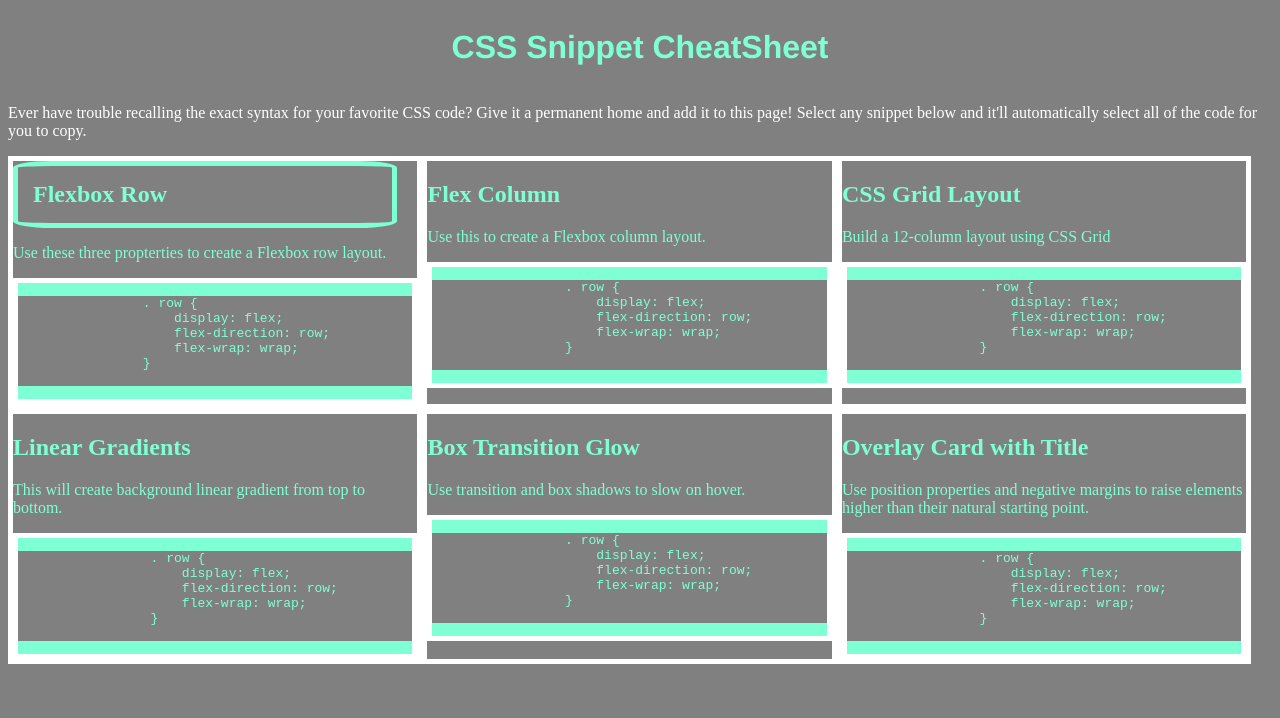
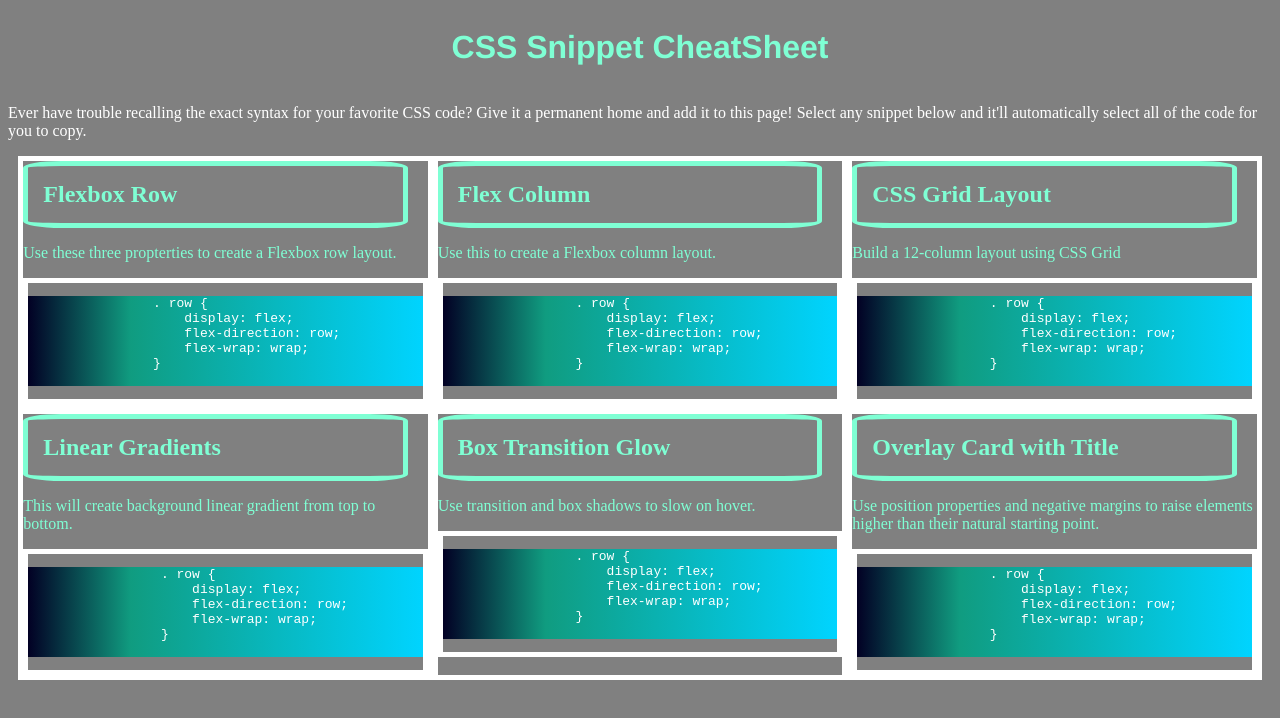
Before and after one commit to AlexanderBarlow/css-snippet-cheatsheat, a plain HTML site: page index.html in a window 1280 px wide. Drawn offline with Linux system fonts and the light colour scheme.

Commit message:
added gradient background to cards

```diff
--- a/assets/css/stylesheet.css
+++ b/assets/css/stylesheet.css
@@ -30,6 +30,7 @@ Header p {
 
 section {
     display: flex;
+    justify-content: center;
     flex-direction: row;
     flex-wrap: wrap;
 }
@@ -39,7 +40,7 @@ article {
     border: 5px solid #fff;
 }
 
-#header {
+.header {
     border: 5px solid var(--bright-text);
     border-radius: 10%;
     text-align: left;
@@ -47,8 +48,12 @@ article {
     margin: 0 20px 0 0;
 }
 
-.card {
 
+pre {
+    background: rgb(2,0,36);
+    background: linear-gradient(90deg, rgba(2,0,36,1) 0%, rgba(16,156,128,1) 26%, rgba(0,212,255,1) 100%);
+    color: var(--white);
+    font-family: monospace;
 }
 
 .notes {
--- a/index.html
+++ b/index.html
@@ -15,10 +15,10 @@
     </header>
 
     <section>
-        <article class="card">
-            <h2 id="header">Flexbox Row</h2>
+        <article>
+            <h2 class="header">Flexbox Row</h2>
             <p>Use these three propterties to create a Flexbox row layout.</p>
-            <article class="notes">
+            <article>
                <pre>
                 . row {
                     display: flex;
@@ -28,10 +28,10 @@
                </pre>
             </article>
         </article>
-        <article class="card">
-            <h2>Flex Column</h2>
+        <article>
+            <h2 class="header">Flex Column</h2>
             <p>Use this to create a Flexbox column layout.</p>
-            <article class="notes">
+            <article>
                 <pre>
                  . row {
                      display: flex;
@@ -42,9 +42,9 @@
              </article>
         </article>
         <article>
-            <h2>CSS Grid Layout</h2>
+            <h2 class ="header">CSS Grid Layout</h2>
             <p>Build a 12-column layout using CSS Grid</p>
-            <article class="notes">
+            <article>
                 <pre>
                  . row {
                      display: flex;
@@ -55,9 +55,9 @@
              </article>
         </article>
         <article>
-            <h2>Linear Gradients</h2>
+            <h2 class="header">Linear Gradients</h2>
             <p>This will create background linear gradient from top to bottom.</p>
-            <article class="notes">
+            <article>
                 <pre>
                  . row {
                      display: flex;
@@ -68,9 +68,9 @@
              </article>
         </article>
         <article>
-            <h2>Box Transition Glow</h2>
+            <h2 class="header">Box Transition Glow</h2>
             <p>Use transition and box shadows to slow on hover.</p>
-            <article class="notes">
+            <article>
                 <pre>
                  . row {
                      display: flex;
@@ -81,9 +81,9 @@
              </article>
         </article>
         <article>
-            <h2>Overlay Card with Title</h2>
+            <h2 class="header">Overlay Card with Title</h2>
             <p>Use position properties and negative margins to raise elements higher than their natural starting point.</p>
-            <article class="notes">
+            <article>
                 <pre>
                  . row {
                      display: flex;
```
